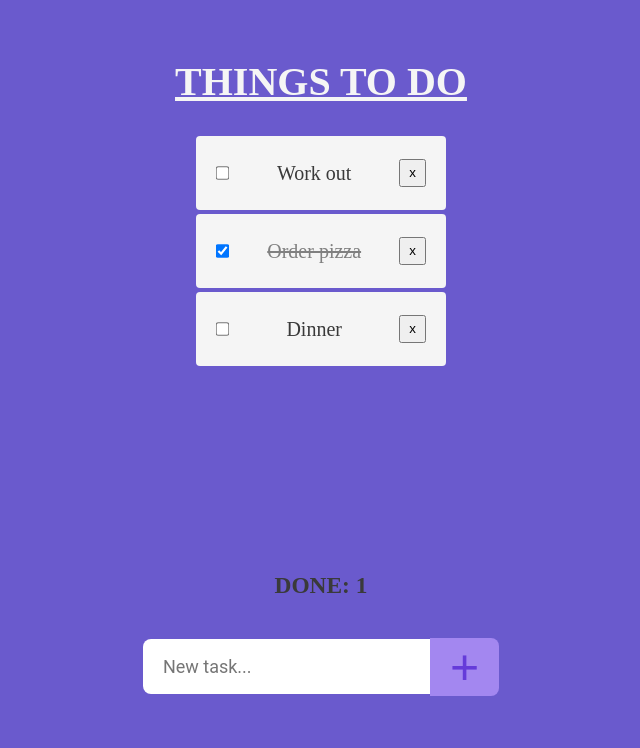
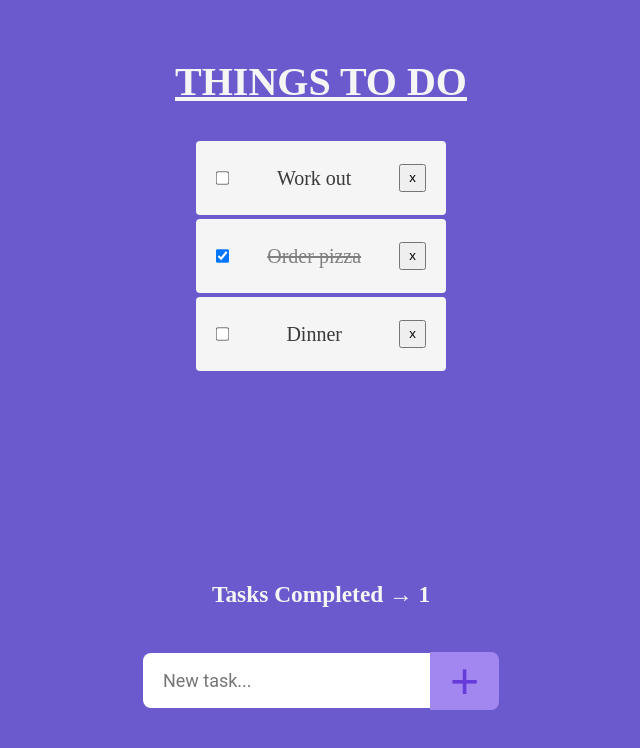
Before and after one commit to Alejandro-Cardozo/react-challenges, a React (Vite) app: page / in a window 1280 px wide. Shown: the top 748 px of the page, without its empty margins (319-959 px from the left). Built offline with nearby package versions, Linux system fonts and the light colour scheme; a web font is replaced by a local one.

Commit message:
TodoCounter and other components styled

```diff
--- a/src/components/Card.jsx
+++ b/src/components/Card.jsx
@@ -3,6 +3,7 @@
 import { css } from '@emotion/react';
 
 const cardStyles = css`
+  height: 85vh;
   font-size: 2rem;
   color: #3a3a3a;
   margin: 0 auto;
--- a/src/components/Todo.jsx
+++ b/src/components/Todo.jsx
@@ -53,14 +53,20 @@ const todoStyles = css`
 `;
 
 const Todo = ({ id, title, checked, onDelete, onCheck }) => {
+
+  const onCheckHandler = (e) => {
+    e.stopPropagation();
+    return onCheck;
+  }
+
   return (
-    <div css={todoStyles}>
+    <div css={todoStyles} onClick={onCheck}>
       <input
         type='checkbox'
         name={`${title + id}`}
         id={`${title + id}`}
         checked={checked}
-        onChange={onCheck}
+        onChange={onCheckHandler}
       />
       <p className={checked ? 'checked' : ''}>{title}</p>
       <button onClick={onDelete}>x</button>
--- a/src/components/TodoCounter.jsx
+++ b/src/components/TodoCounter.jsx
@@ -1,13 +1,28 @@
+/** @jsxImportSource @emotion/react */
+
 import { useContext } from 'react';
 
 import TodoContext from '../context/context';
+
+import { css } from '@emotion/react';
 
 const TodoCounter = () => {
   const todoCtx = useContext(TodoContext);
 
   return (
-    <h3>
-      DONE: <span>{todoCtx.todos.filter((el) => el.checked).length}</span>
+    <h3
+      css={
+        !todoCtx.todos.length
+          ? css`
+              display: none ;
+            `
+          : css`
+              color: whitesmoke;
+            `
+      }
+    >
+      Tasks Completed &rarr;{' '}
+      <span>{todoCtx.todos.filter((el) => el.checked).length}</span>
     </h3>
   );
 };
```
Also changed, not shown: src/components/AddTodo.jsx (+0 -34 lines).
